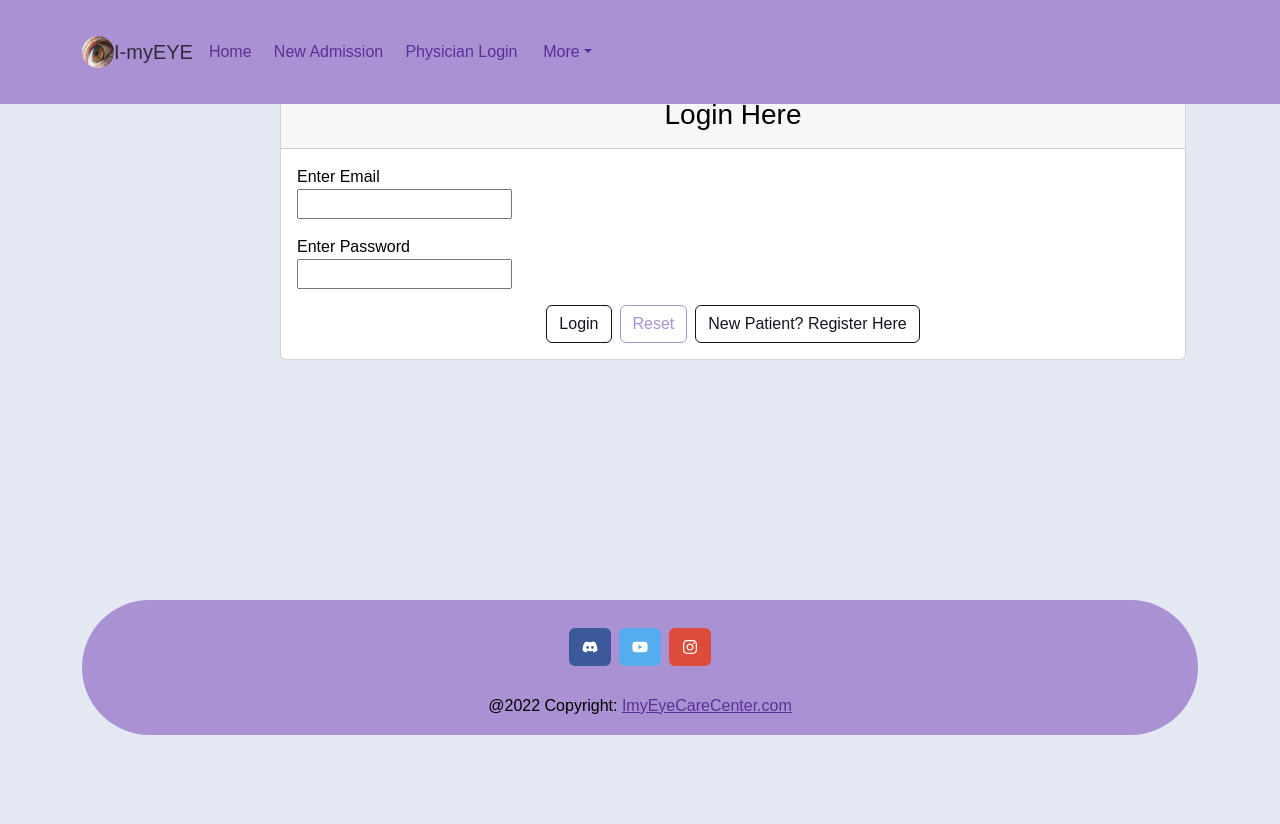
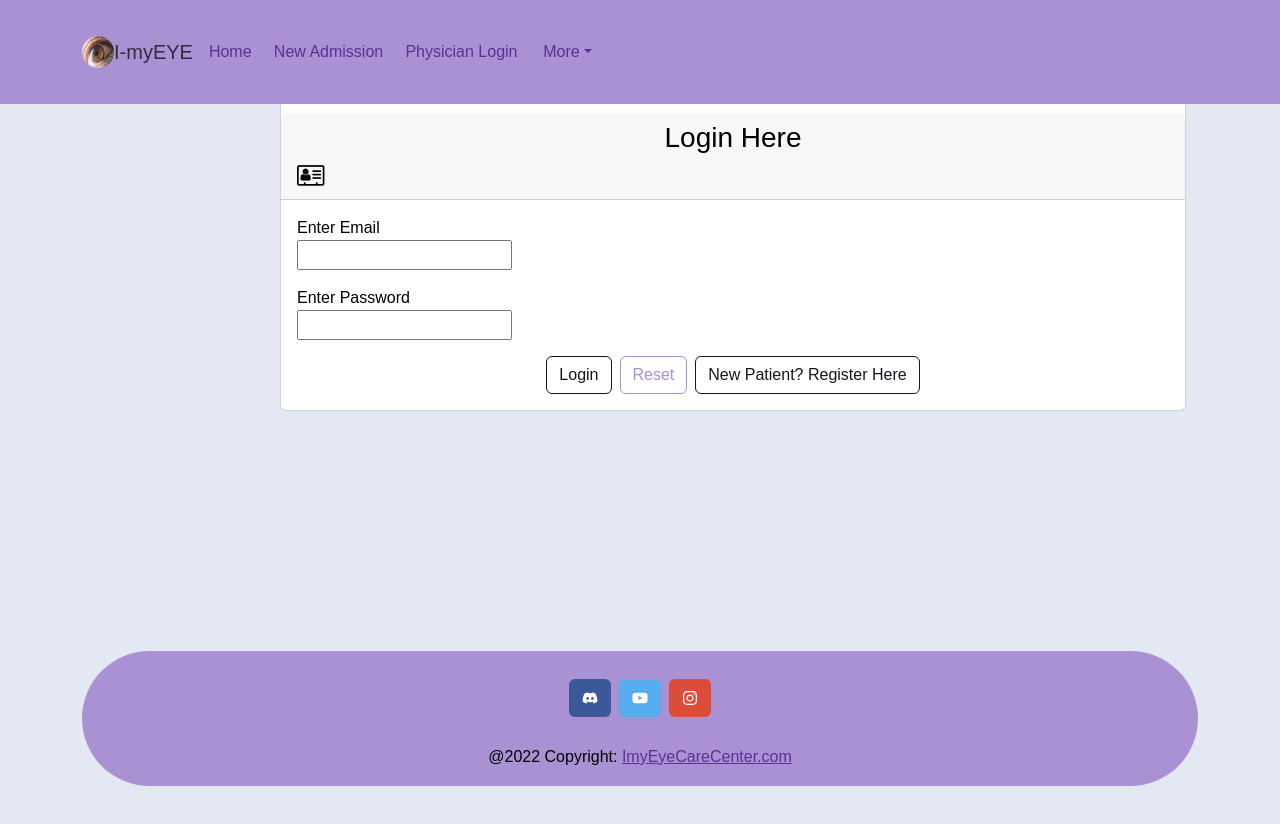
Before and after one commit to pilot-satyam/MedicalProject, a React (Create React App) app in the folder MedicalProjects/frontend/: page /login in a window 1280 px wide. Shown: the top 824 px of the page. Before the commit the page ends 800 px from the top, so only its background shows below. Built offline with nearby package versions, Linux system fonts and the light colour scheme.

Commit message:
NavBar changes

```diff
--- a/MedicalProjects/frontend/public/index.html
+++ b/MedicalProjects/frontend/public/index.html
@@ -27,6 +27,9 @@
     <link rel="preconnect" href="https://fonts.googleapis.com">
     <link rel="preconnect" href="https://fonts.gstatic.com" crossorigin>
     <link href="https://fonts.googleapis.com/css2?family=Mukta&display=swap" rel="stylesheet">
+
+    <!-- font awsome link -->
+    <link rel="stylesheet" href="https://cdnjs.cloudflare.com/ajax/libs/font-awesome/4.7.0/css/font-awesome.min.css">
     <title>Eye Care Website</title>
   </head>
   <body>
--- a/MedicalProjects/frontend/src/Style/Global.css
+++ b/MedicalProjects/frontend/src/Style/Global.css
@@ -35,8 +35,16 @@
     color: rgb(0, 0, 0);
     padding: 40px;
     font-family: Arial;
-    margin-top: 25px;
-    /*  */
+
+      /* display: table-cell;
+      vertical-align: middle; */
+
+
+
+      justify-content:center;
+
+
+
   }
   .space{
     display: inline-block;
--- a/MedicalProjects/frontend/src/pages/DoctorSignup.js
+++ b/MedicalProjects/frontend/src/pages/DoctorSignup.js
@@ -44,7 +44,9 @@ const DoctorSignup = () =>{
             <Col sm={{size:6}}>
             <Card>
             <CardHeader>
-               <h4> Hey Doc,Please Register Here :) </h4>
+               <h4> Hey Doctors,Please Register Here<br/>
+               <i style={{fontSize:"24px"}} class="fa">&#xf2bc;</i>
+                </h4>
             </CardHeader>
         <CardBody>
             <Form>
--- a/MedicalProjects/frontend/src/pages/Login.js
+++ b/MedicalProjects/frontend/src/pages/Login.js
@@ -2,6 +2,7 @@ import {Button, Card,CardHeader,Container, FormGroup,CardBody,Form} from 'reacts
 import {Row,Col} from 'react-bootstrap'
 import React, { useState } from "react";
 import Base from "../Components/Base";
+import "../Style/Global.css";
 
 const Login = () =>{
     return(
@@ -12,9 +13,10 @@ const Login = () =>{
                 size:6,
                 offset:2
             }}>
-                <Card>
-                    <CardHeader>
+                <Card className='mt-4'>
+                    <CardHeader className='mt-4'>
                         <h3 className="centerIt">Login Here</h3>
+                        <i style={{fontSize:"24px"}} class="fa centerIt">&#xf2bc;</i>
                     </CardHeader>
                     <CardBody>
                         <Form>
--- a/MedicalProjects/frontend/src/pages/PhysicianLogin.js
+++ b/MedicalProjects/frontend/src/pages/PhysicianLogin.js
@@ -15,17 +15,19 @@ const PhysicianLogin = () =>{
              }}>
                  <Card>
                      <CardHeader>
-                         <h3 className="centerIt">Hey Amazing Doc, <br></br>Login Here</h3>
+                         <h3 className="centerIt">Hey Amazing Doctors, <br></br>Login Here<br/>
+                            <i style={{fontSize:"24px"}} class="fa">&#xf2bc;</i>
+                         </h3>
                      </CardHeader>
                      <CardBody>
                          <Form>
                              <FormGroup>
-                                 <label for="email"> Enter Email</label> <br></br>
+                                 <label htmlFor="email"> Enter Email</label> <br></br>
                                  <input type="text" id="email"></input>
                              </FormGroup>
 
                              <FormGroup>
-                                 <label for="password"> Enter Password</label> <br></br>
+                                 <label htmlFor="password"> Enter Password</label> <br></br>
                                  <input type="password" id="password"></input>
                              </FormGroup>
                      <Container className='text-center'>
--- a/MedicalProjects/frontend/src/pages/Signup.js
+++ b/MedicalProjects/frontend/src/pages/Signup.js
@@ -45,7 +45,10 @@ const Signup = () => {
             <Col sm={{size:6}}>
             <Card>
             <CardHeader>
-               <h4> Fill Information To Register !!! </h4>
+               <h4> Fill Information To Register
+                <br/>
+                <i style={{fontSize:"24px"}} class="fa">&#xf2bc;</i>
+               </h4>
             </CardHeader>
         <CardBody>
             <Form>
```
